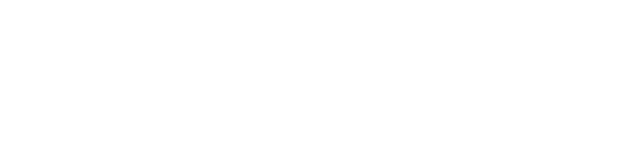
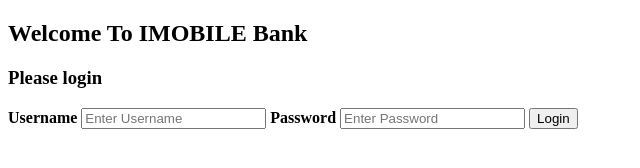
Before and after one commit to sudhahcl/bank-app, a plain HTML site: page public/index.html in a window 1280 px wide. Shown: the whole page, without its empty margins (0-640 px from the left). Drawn offline with Linux system fonts and the light colour scheme.

Commit message:
Update index.html

```diff
--- a/public/index.html
+++ b/public/index.html
@@ -3,10 +3,38 @@
 <head>
     <meta charset="UTF-8">
     <meta http-equiv="X-UA-Compatible" content="IE=edge">
+    <link rel="stylesheet" href="style.css">
     <meta name="viewport" content="width=device-width, initial-scale=1.0">
+    <script src="https://cdnjs.cloudflare.com/ajax/libs/crypto-js/3.1.9-1/crypto-js.js"></script>
     <title>Document</title>
 </head>
 <body>
 
+    <h2> Welcome To IMOBILE Bank</h2>
+<div id="id01">
+    <h3>Please login</h3>
+  <form onsubmit="event.preventDefault(); redirectForm();" class="modal-content animate"  method="post">
+    <div class="imgcontainer">
+
+    </div>
+
+    <div class="container">
+      <label for="uname"><b>Username</b></label>
+      <input type="text" id="userName" placeholder="Enter Username" name="uname" required>
+
+      <label for="psw"><b>Password</b></label>
+      <input type="password" id="password" placeholder="Enter Password" name="psw" required>
+
+      <button type="submit">Login</button>
+
+    </div>
+
+
+
+
+
+  </form><br>
+</div>
+<script src="/src/user.js"></script>
 </body>
 </html>
```
